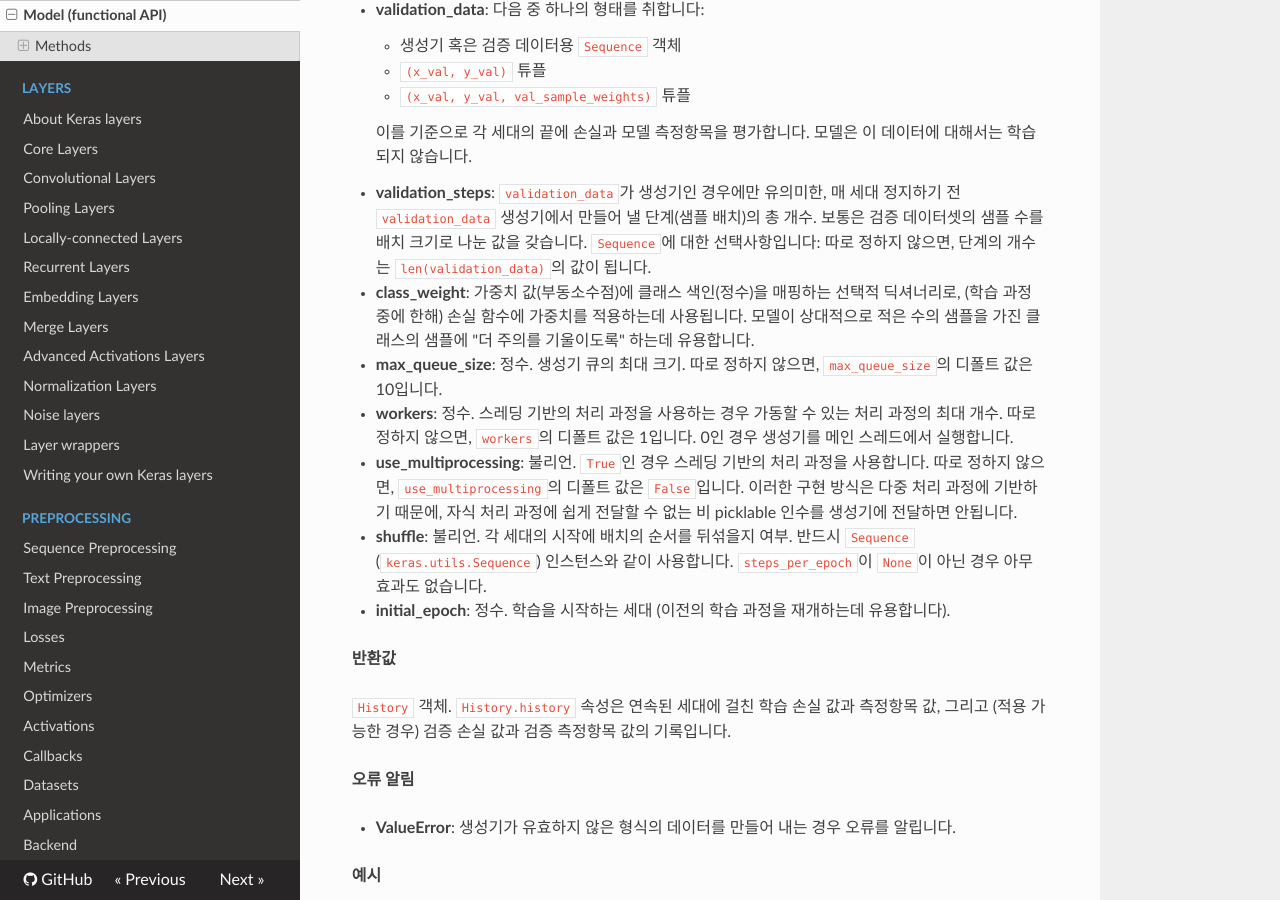
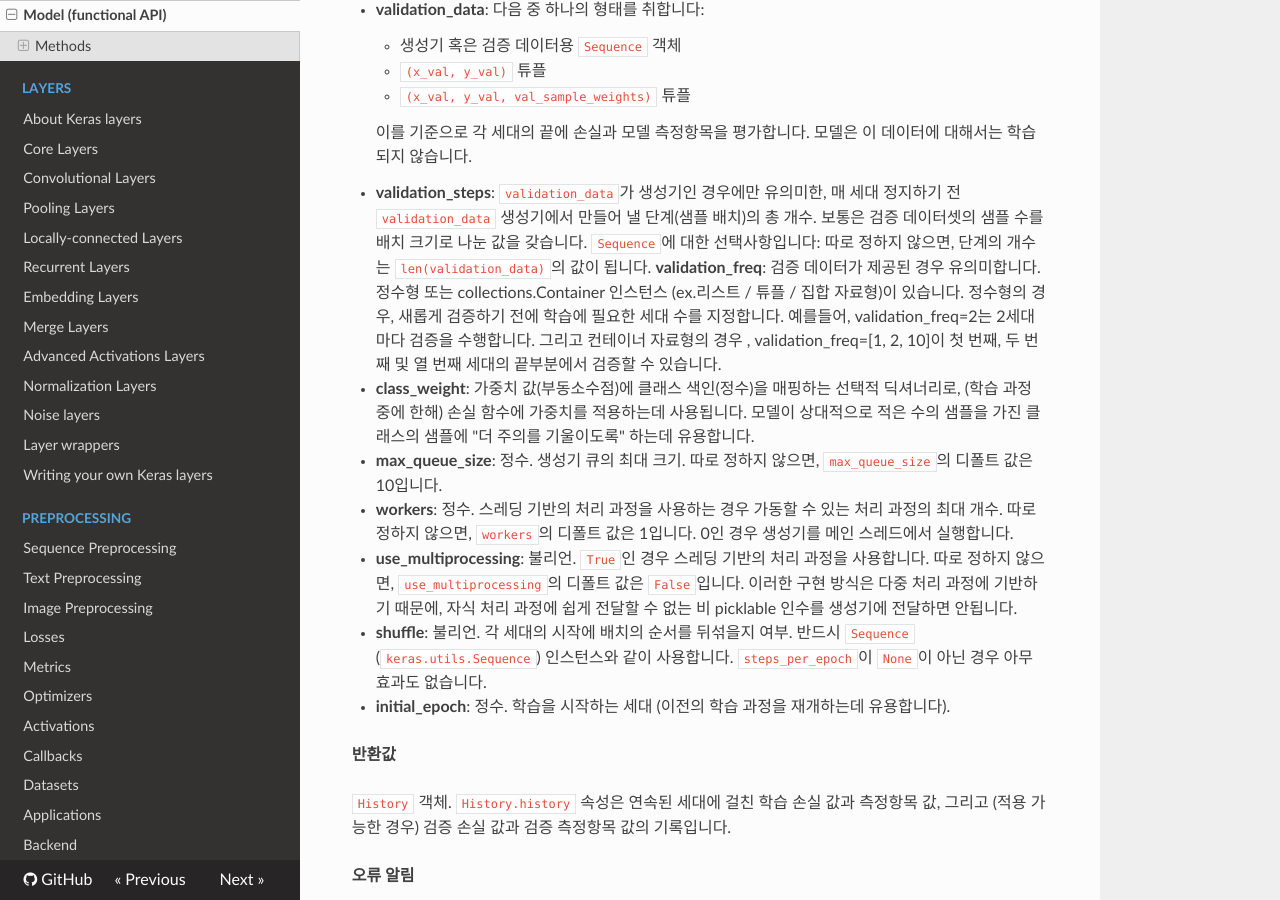
Before and after one commit to keras-team/keras-docs-ko, an MkDocs documentation site: the page built from sources/models/model.md, in a window 1280 px wide and 900 px high, scrolled down 7176 px. Built offline with MkDocs 1.6.1, drawn with Linux system fonts in a browser that asks for light colours; nearby versions of some CDN libraries.

Commit message:
Add a args of the fit_generator.
Add a validation freq args of the fit_generator.

```diff
--- a/sources/models/model.md
+++ b/sources/models/model.md
@@ -472,6 +472,14 @@ __인수__
     나눈 값을 갖습니다.
     `Sequence`에 대한 선택사항입니다: 따로 정하지 않으면,
     단계의 개수는 `len(validation_data)`의 값이 됩니다.
+  __validation_freq__: 검증 데이터가 제공된 경우 유의미합니다.
+    정수형 또는 collections.Container 인스턴스
+    (ex.리스트 / 튜플 / 집합 자료형)이 있습니다.
+    정수형의 경우, 새롭게 검증하기 전에 학습에 필요한 세대 수를
+    지정합니다. 예를들어, validation_freq=2는 2세대 마다
+    검증을 수행합니다. 그리고 컨테이너 자료형의 경우 ,
+    validation_freq=[1, 2, 10]이 첫 번째, 두 번째 및 열 번째
+    세대의 끝부분에서 검증할 수 있습니다.
 - __class_weight__: 가중치 값(부동소수점)에 클래스 색인(정수)을
     매핑하는 선택적 딕셔너리로, (학습 과정 중에 한해)
     손실 함수에 가중치를 적용하는데 사용됩니다.
```
